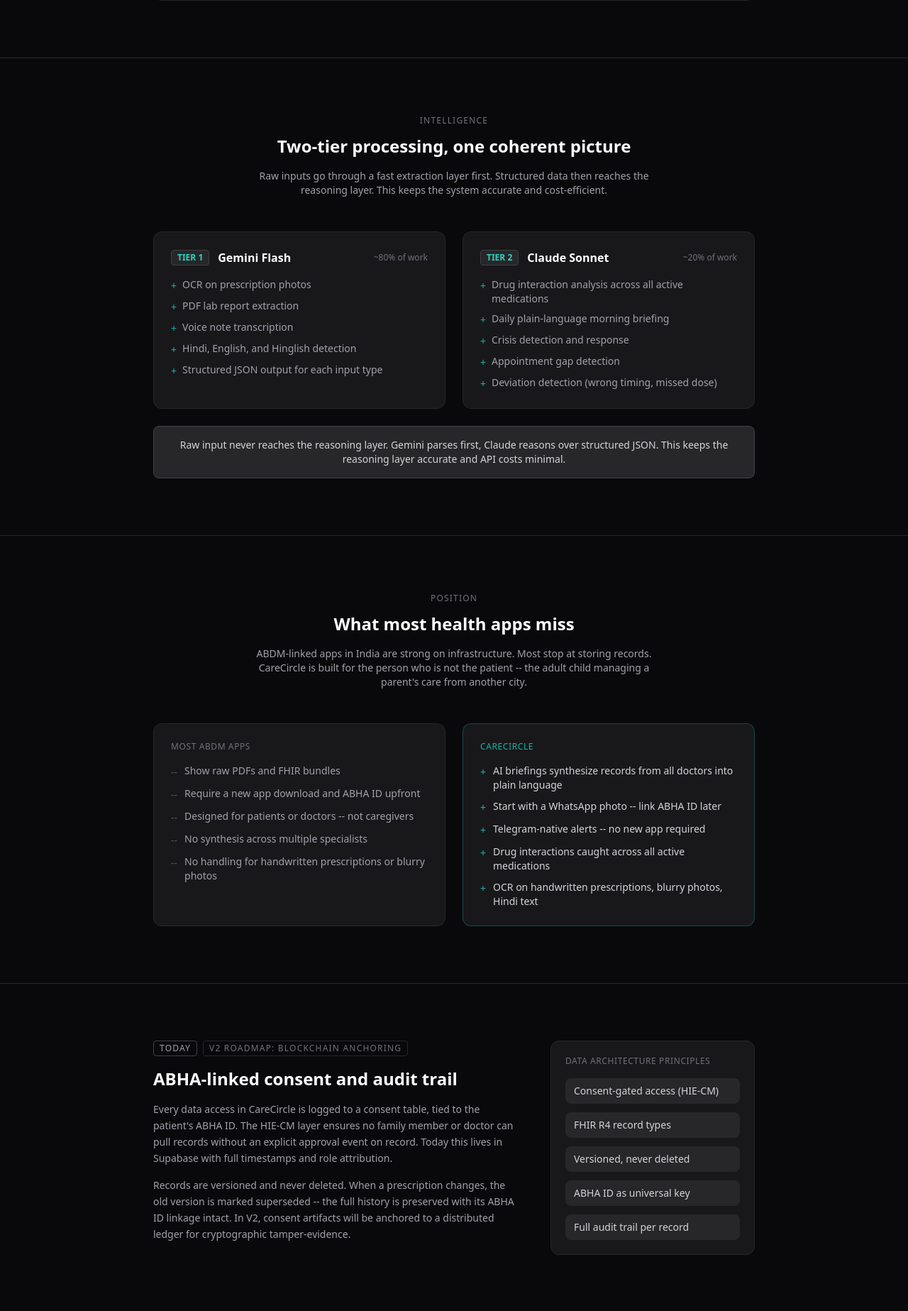
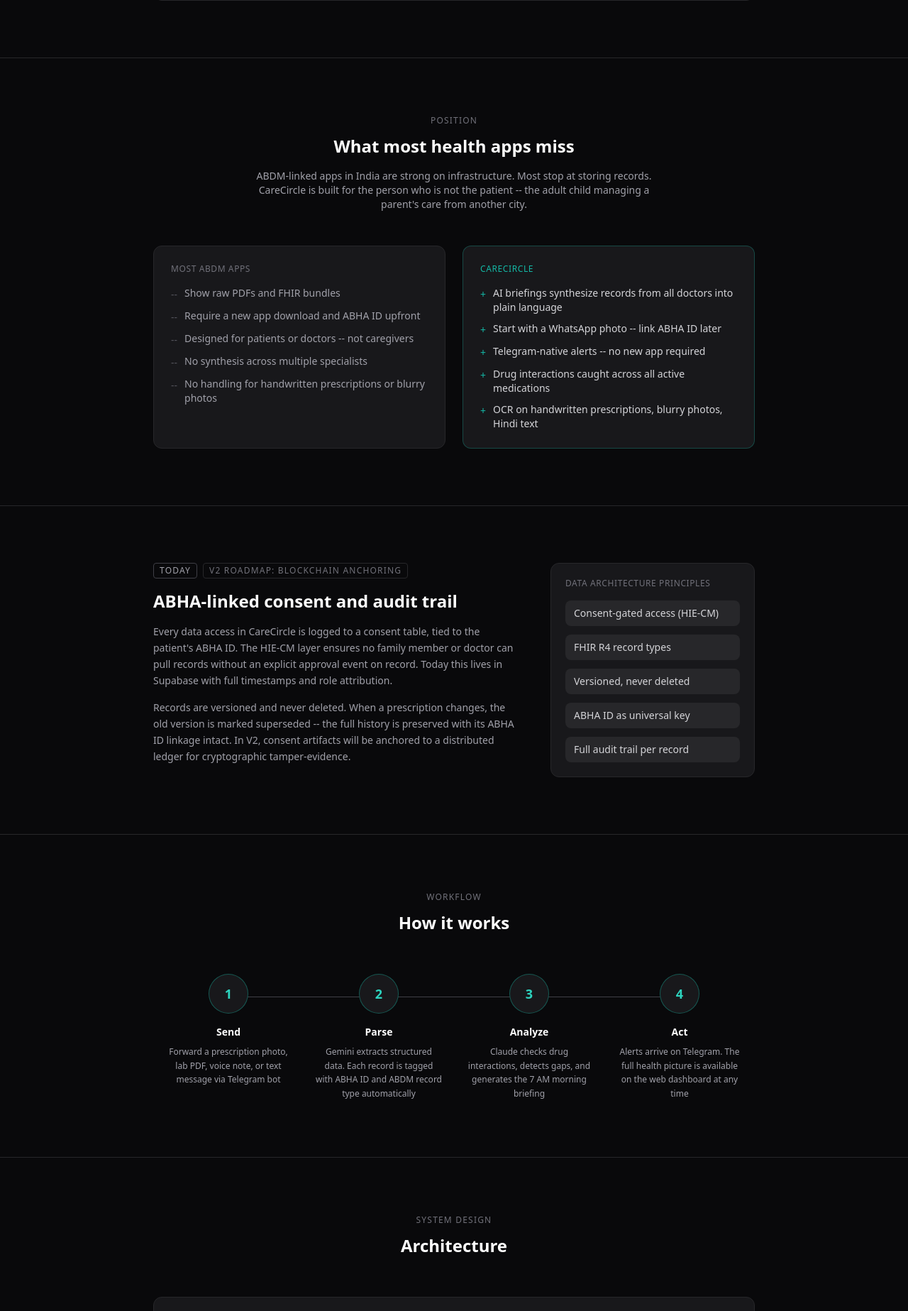
Before and after one commit to Srikanth1x/Carecercle, a FastAPI app: page / in a window 1280 px wide. Shown: the part 1804-3651 px from the top of the page at 71% size. Run offline with FastAPI, Linux system fonts and the light colour scheme; some libraries are stand-ins or nearby versions.

Commit message:
remove Intelligence (two-tier AI) section from landing page
Co-Authored-By: Claude Sonnet 4.6 <noreply@anthropic.com>

```diff
--- a/web/templates/home.html
+++ b/web/templates/home.html
@@ -182,53 +182,6 @@
           <div class="bg-zinc-800 rounded-lg px-3 py-1.5 text-xs text-zinc-300">Healthcare Professionals Registry (HPR)</div>
           <div class="bg-zinc-800 rounded-lg px-3 py-1.5 text-xs text-zinc-300">Health Facility Registry (HFR)</div>
         </div>
-      </div>
-    </div>
-  </section>
-
-  <!-- AI Technology -->
-  <section class="border-t border-zinc-800 py-20">
-    <div class="max-w-4xl mx-auto px-6">
-      <p class="text-xs font-medium text-zinc-500 uppercase tracking-widest mb-3 text-center">Intelligence</p>
-      <h2 class="text-2xl font-bold text-white text-center mb-4">Two-tier processing, one coherent picture</h2>
-      <p class="text-sm text-zinc-400 text-center mb-12 max-w-xl mx-auto">Raw inputs go through a fast extraction layer first. Structured data then reaches the reasoning layer. This keeps the system accurate and cost-efficient.</p>
-
-      <div class="grid md:grid-cols-2 gap-6 mb-6">
-        <!-- Tier 1 -->
-        <div class="bg-zinc-900 border border-zinc-800 rounded-xl p-6">
-          <div class="flex items-center gap-3 mb-4">
-            <span class="bg-zinc-800 border border-zinc-700 text-teal-400 text-xs font-bold px-2 py-0.5 rounded">TIER 1</span>
-            <span class="text-white font-semibold">Gemini Flash</span>
-            <span class="text-zinc-500 text-xs ml-auto">~80% of work</span>
-          </div>
-          <ul class="space-y-2 text-sm text-zinc-400">
-            <li class="flex gap-2"><span class="text-teal-500 mt-0.5">+</span> OCR on prescription photos</li>
-            <li class="flex gap-2"><span class="text-teal-500 mt-0.5">+</span> PDF lab report extraction</li>
-            <li class="flex gap-2"><span class="text-teal-500 mt-0.5">+</span> Voice note transcription</li>
-            <li class="flex gap-2"><span class="text-teal-500 mt-0.5">+</span> Hindi, English, and Hinglish detection</li>
-            <li class="flex gap-2"><span class="text-teal-500 mt-0.5">+</span> Structured JSON output for each input type</li>
-          </ul>
-        </div>
-        <!-- Tier 2 -->
-        <div class="bg-zinc-900 border border-zinc-800 rounded-xl p-6">
-          <div class="flex items-center gap-3 mb-4">
-            <span class="bg-zinc-800 border border-zinc-700 text-teal-400 text-xs font-bold px-2 py-0.5 rounded">TIER 2</span>
-            <span class="text-white font-semibold">Claude Sonnet</span>
-            <span class="text-zinc-500 text-xs ml-auto">~20% of work</span>
-          </div>
-          <ul class="space-y-2 text-sm text-zinc-400">
-            <li class="flex gap-2"><span class="text-teal-500 mt-0.5">+</span> Drug interaction analysis across all active medications</li>
-            <li class="flex gap-2"><span class="text-teal-500 mt-0.5">+</span> Daily plain-language morning briefing</li>
-            <li class="flex gap-2"><span class="text-teal-500 mt-0.5">+</span> Crisis detection and response</li>
-            <li class="flex gap-2"><span class="text-teal-500 mt-0.5">+</span> Appointment gap detection</li>
-            <li class="flex gap-2"><span class="text-teal-500 mt-0.5">+</span> Deviation detection (wrong timing, missed dose)</li>
-          </ul>
-        </div>
-      </div>
-
-      <!-- Rule callout -->
-      <div class="bg-zinc-800 border border-zinc-700 rounded-lg px-5 py-4 text-sm text-zinc-300 text-center">
-        Raw input never reaches the reasoning layer. Gemini parses first, Claude reasons over structured JSON. This keeps the reasoning layer accurate and API costs minimal.
       </div>
     </div>
   </section>
```
